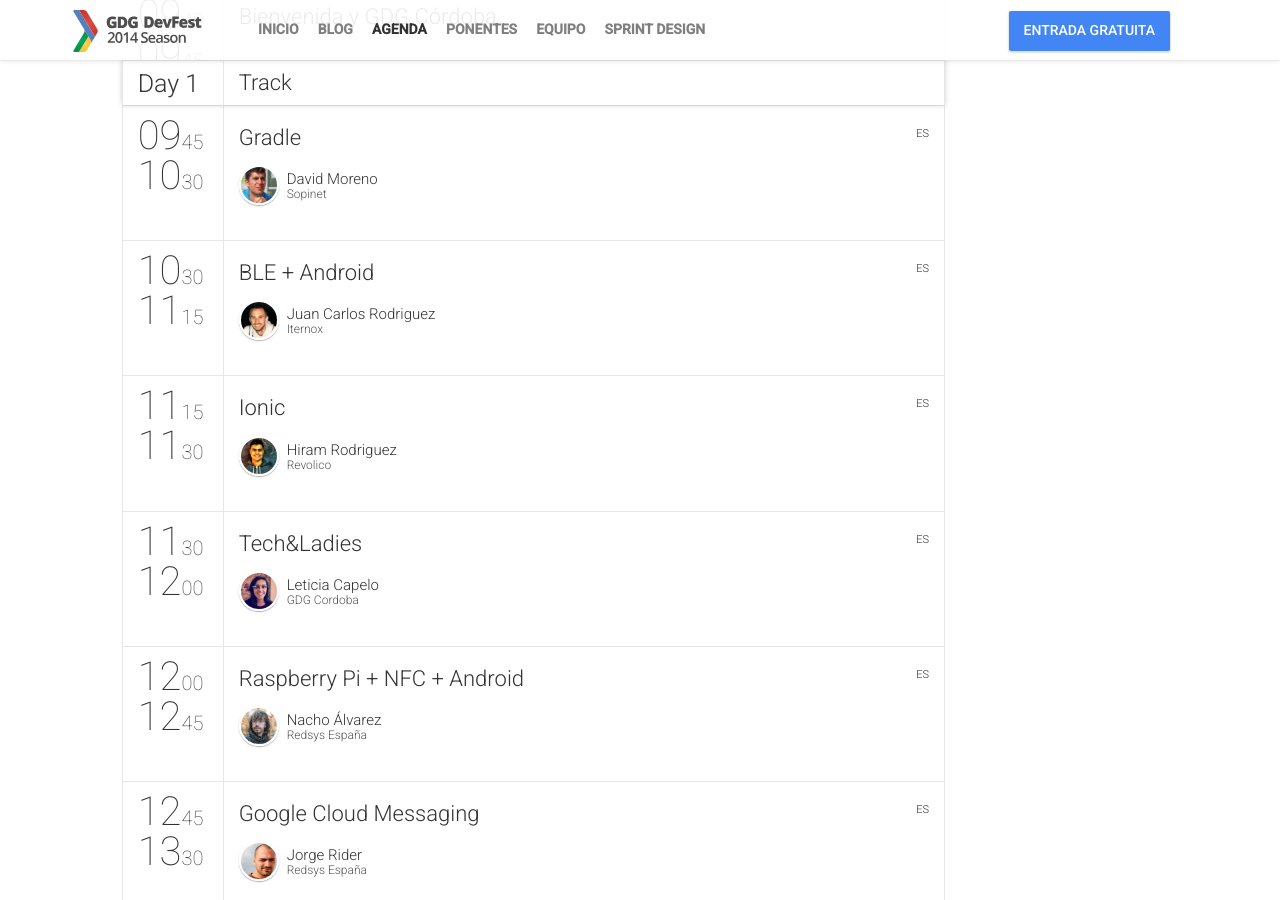
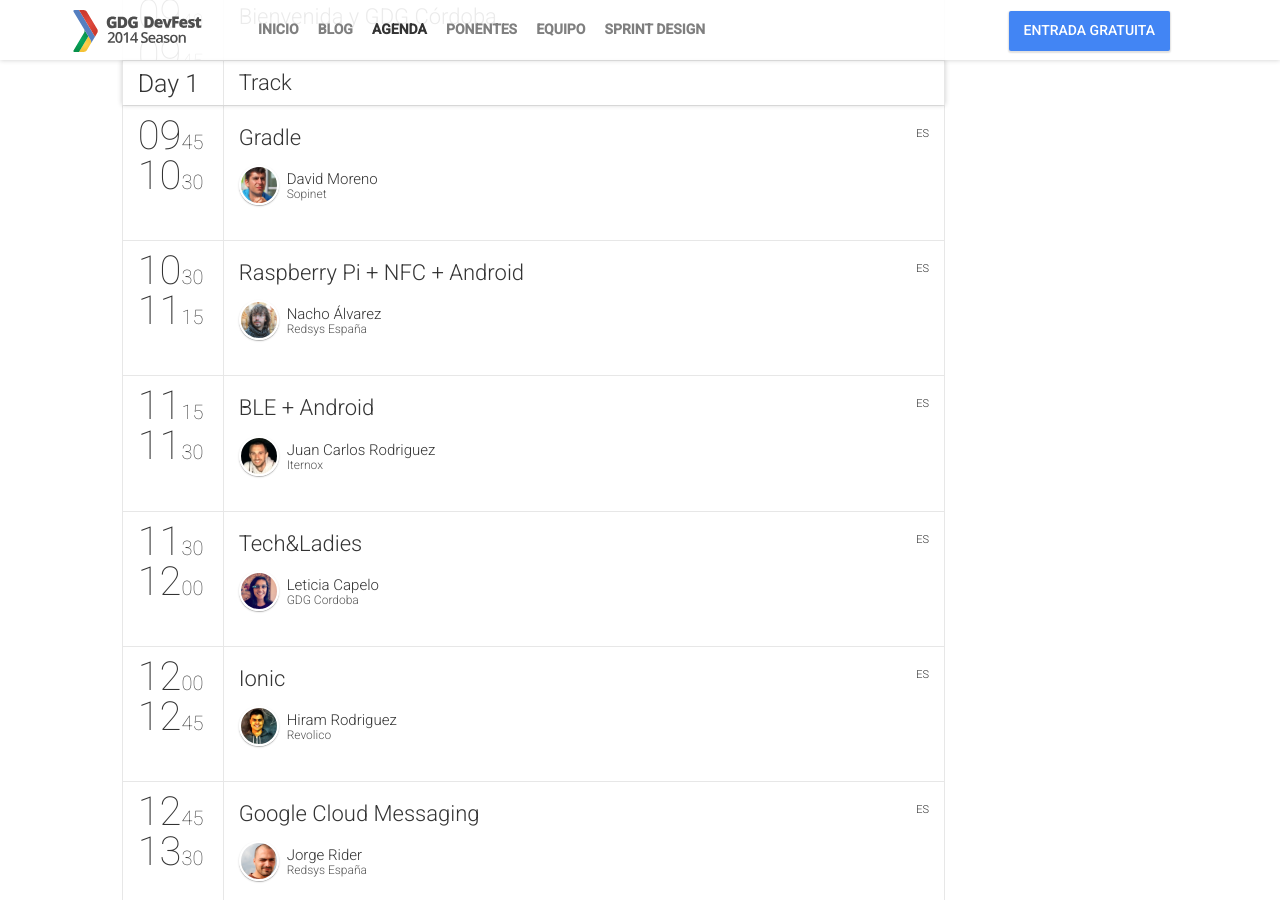
Before and after one commit to GDGCordoba/DevFest2015, a Jekyll site: the page built from schedule.html, in a window 1280 px wide and 900 px high, scrolled down 714 px. Built offline with Jekyll 4.4.1, drawn with Linux system fonts in a browser that asks for light colours; nearby versions of some CDN libraries; comment, search, counter and statistics services are not loaded; part of the change alters nothing that is shown.

```diff
--- a/_data/schedule.yml
+++ b/_data/schedule.yml
@@ -23,12 +23,12 @@
     - {
         startTime: "10:30",#Raspberry + NFC
         endTime: "11:15",
-        sessionIds: [004]
+        sessionIds: [006]
     }
     - {
         startTime: "11:15", #BLE + Android
         endTime: "11:30",
-        sessionIds: [005]
+        sessionIds: [004]
     }
     - {
         startTime: "11:30", #Tech&Ladies
@@ -38,7 +38,7 @@
     - {
         startTime: "12:00", #Ionic
         endTime: "12:45",
-        sessionIds: [006]
+        sessionIds: [005]
     }
     - {
         startTime: "12:45", #Cloud Messaging
```
